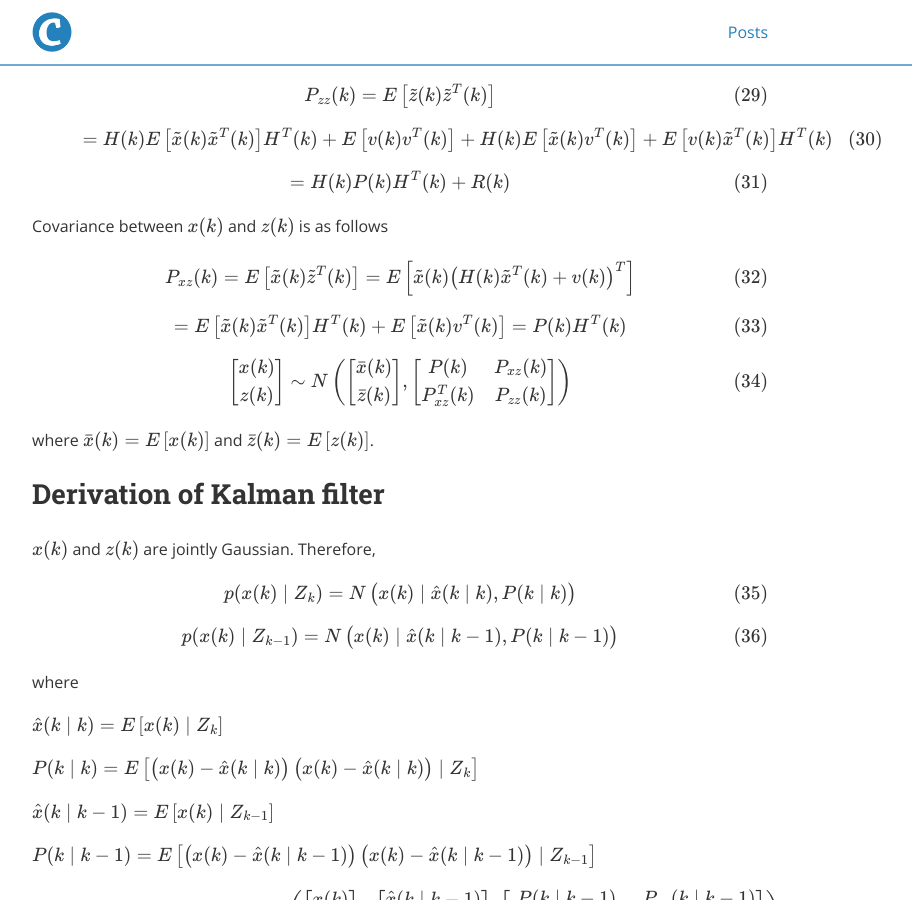
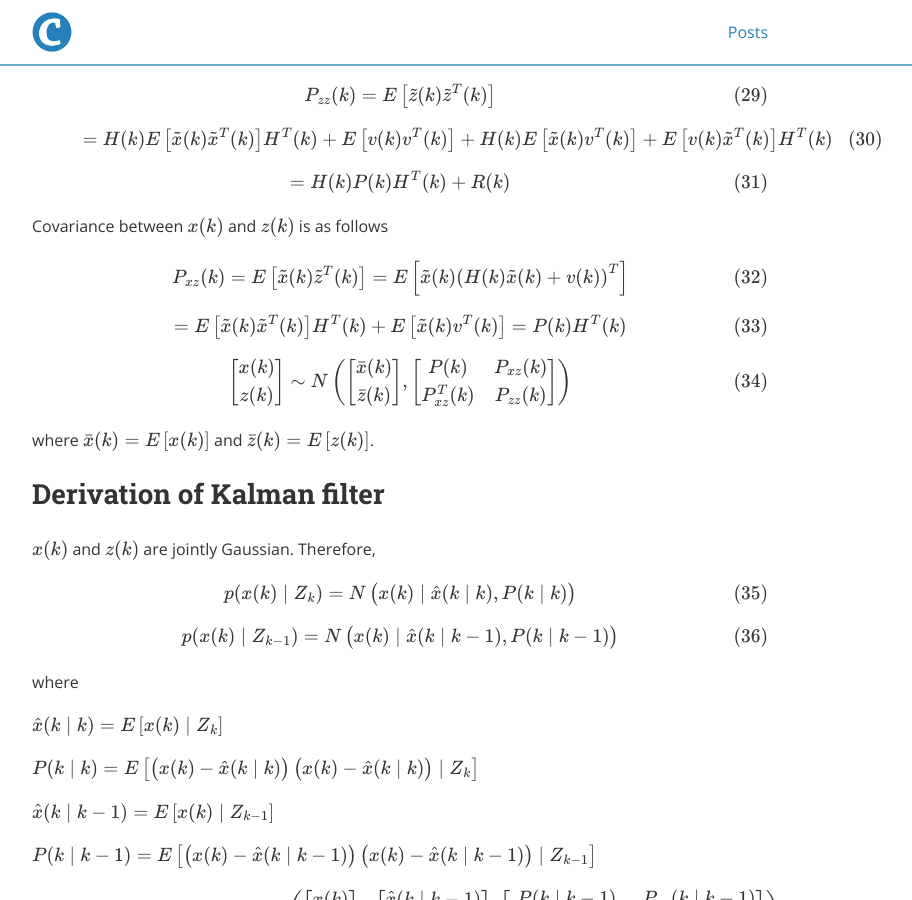
Before and after one commit to trip2eee/trip2eee.github.io, a Jekyll site: the page built from _posts/2022-07-21-Kalman-filter.md, in a window 1280 px wide and 900 px high, scrolled down 3073 px. Shown: the whole window, without its empty margins (240-1152 px from the left). Built offline with Jekyll 4.4.1, drawn with Linux system fonts in a browser that asks for light colours; nearby versions of some CDN libraries; formulas are drawn with MathJax 3.

Commit message:
fix kalman filter typo

```diff
--- a/_posts/2022-07-21-Kalman-filter.md
+++ b/_posts/2022-07-21-Kalman-filter.md
@@ -125,7 +125,7 @@ Let meazurement error $\tilde{z} = z(k) - E\left[ z(k) \right]$. Then from Eq.$\
 
 Covariance between $x(k)$ and $z(k)$ is as follows
 
-\begin{align} P_{xz}(k) = E\left[ \tilde{x}(k) \tilde{z}^T(k) \right] = E\left[ \tilde{x}(k) \left(H(k) \tilde{x}^T(k) + v(k)\right)^T \right] \end{align}
+\begin{align} P_{xz}(k) = E\left[ \tilde{x}(k) \tilde{z}^T(k) \right] = E\left[ \tilde{x}(k) \left(H(k) \tilde{x}(k) + v(k)\right)^T \right] \end{align}
 
 \begin{align} = E\left[ \tilde{x}(k)\tilde{x}^T(k) \right] H^T(k) + E\left[ \tilde{x}(k) v^T(k) \right] = P(k)H^T(k) \label{eq_kf_pxz} \end{align}
 
```
